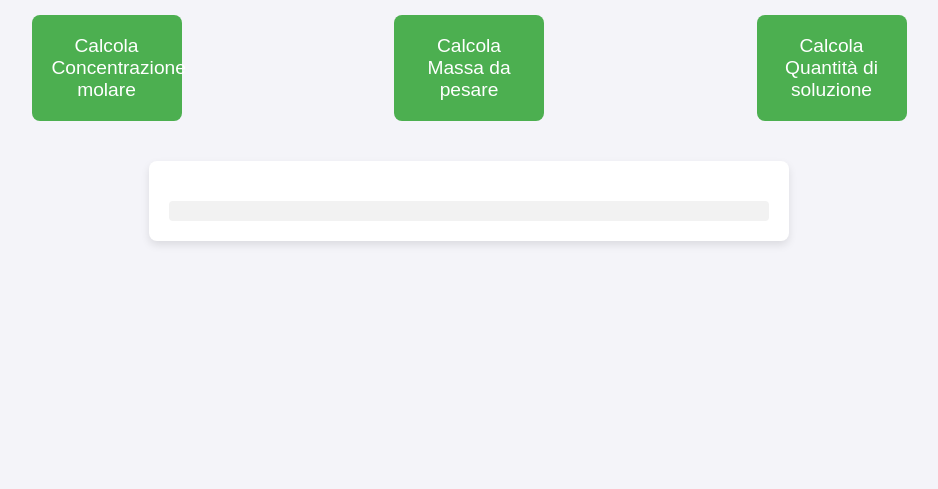
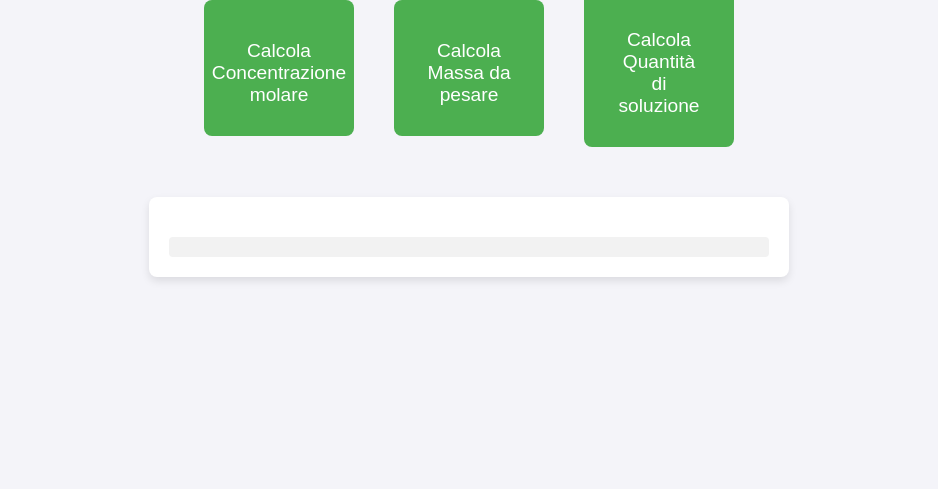
Before and after one commit to Cash-Cr0p/ChimicaSoluzionebSmart, a plain HTML site: page index.html in a window 1280 px wide. Shown: the part 311-800 px from the top of the page, without its empty margins (171-1109 px from the left). Drawn offline with Linux system fonts and the light colour scheme.

Commit message:
Add files via upload

```diff
--- a/index.html
+++ b/index.html
@@ -3,7 +3,7 @@
 <head>
     <meta charset="UTF-8">
     <meta name="viewport" content="width=device-width, initial-scale=1.0">
-    <title>SoluzionibSmart</title>
+    <title>SoluzioniSmart</title>
     <style>
         body {
             font-family: 'Arial', sans-serif;
@@ -103,22 +103,33 @@
         .icon-container {
             margin-bottom: 30px;
             display: flex;
-            justify-content: space-evenly;
+            justify-content: center;
+            align-items: center;
             width: 100%;
+            flex-wrap: wrap;
         }
         .icon-container button {
             font-size: 1.2em;
-            padding: 20px;
-            margin: 10px;
+            padding: 30px;
+            margin: 20px;
             border: none;
             background-color: #4CAF50;
             color: white;
             border-radius: 8px;
             cursor: pointer;
             width: 150px;
+            text-align: center;
+            display: flex;
+            flex-direction: column;
+            align-items: center;
         }
         .icon-container button:hover {
             background-color: #45a049;
+        }
+        .icon-container button span {
+            margin-top: 10px;
+            font-size: 1em;
+            text-align: center;
         }
         .clear-button {
             background-color: #f44336;
@@ -137,18 +148,27 @@
     </style>
 </head>
 <body>
-    <h2>SoluzionibSmart</h2>
+    <h2>SoluzioniSmart</h2>
 
     <!-- Icone cliccabili -->
     <div class="icon-container">
         <!-- Concentrazione molare -->
-        <button onclick="showForm('1')">Calcola Concentrazione molare</button>
+        <button onclick="showForm('1')">
+            <i class="fas fa-flask"></i>
+            <span>Calcola Concentrazione molare</span>
+        </button>
 
         <!-- Massa da pesare -->
-        <button onclick="showForm('2')">Calcola Massa da pesare</button>
+        <button onclick="showForm('2')">
+            <i class="fas fa-weight"></i>
+            <span>Calcola Massa da pesare</span>
+        </button>
 
         <!-- Quantità di soluzione da prelevare -->
-        <button onclick="showForm('3')">Calcola Quantità di soluzione</button>
+        <button onclick="showForm('3')">
+            <i class="fas fa-tint"></i>
+            <span>Calcola Quantità di soluzione</span>
+        </button>
     </div>
 
     <!-- Sezione del contenuto -->
@@ -196,7 +216,7 @@
 
         <!-- Sezione recenti -->
         <div id="recenti" class="recent-container">
-            <h4>Risultati recenti</h4>
+            <h4>Risultati recenti</h3>
             <ul id="recent-list"></ul>
             <button class="clear-button" onclick="clearRecentResults()">Cancella risultati recenti</button>
         </div>
```
